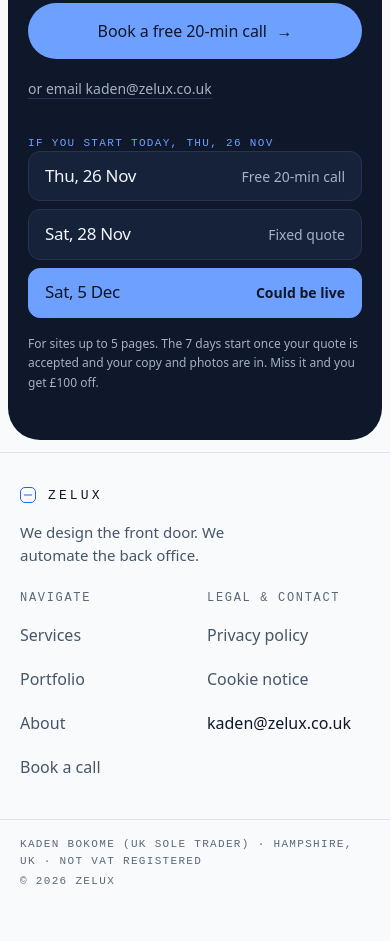
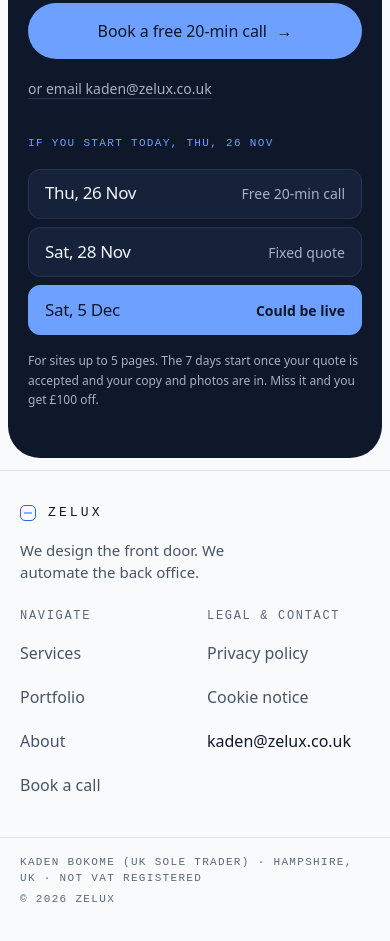
Before and after one commit to kadenbokome978-sketch/Zelux, an Astro site: page / in a window 390 px wide. Shown: the part 2423-3364 px from the top of the page. Built offline with nearby package versions, Linux system fonts and the light colour scheme; Astro itself is replaced by a stand-in of ours; a web font is replaced by a local one.

Commit message:
Phones: actually add space under If you start today
Co-Authored-By: Claude Opus 5.5 <noreply@anthropic.com>
Claude-Session: https://claude.ai/code/session_01AWB2yY8NfgECLFiuvDnmSu

```diff
--- a/src/components/ClosingBand.astro
+++ b/src/components/ClosingBand.astro
@@ -46,7 +46,7 @@ const tiles = [
   .cb-tile:last-child .cb-t { color: var(--color-deep); font-weight: 600; }
   /* Phones: three full-width rows (date | step), so nothing can be squeezed or wrap word by word */
   @media (max-width: 640px) {
-    .cb-line { grid-template-columns: 1fr; gap: 0.5rem; }
+    .cb-line { grid-template-columns: 1fr; gap: 0.5rem; margin-top: 1.1rem; }
     .cb-line::before { display: none; }
     .cb-tile { display: flex; align-items: baseline; justify-content: space-between; gap: 1rem; padding: 0.85rem 1rem; border-radius: var(--radius-inner); }
     .cb-date { font-size: 1.0625rem; white-space: nowrap; }
```
